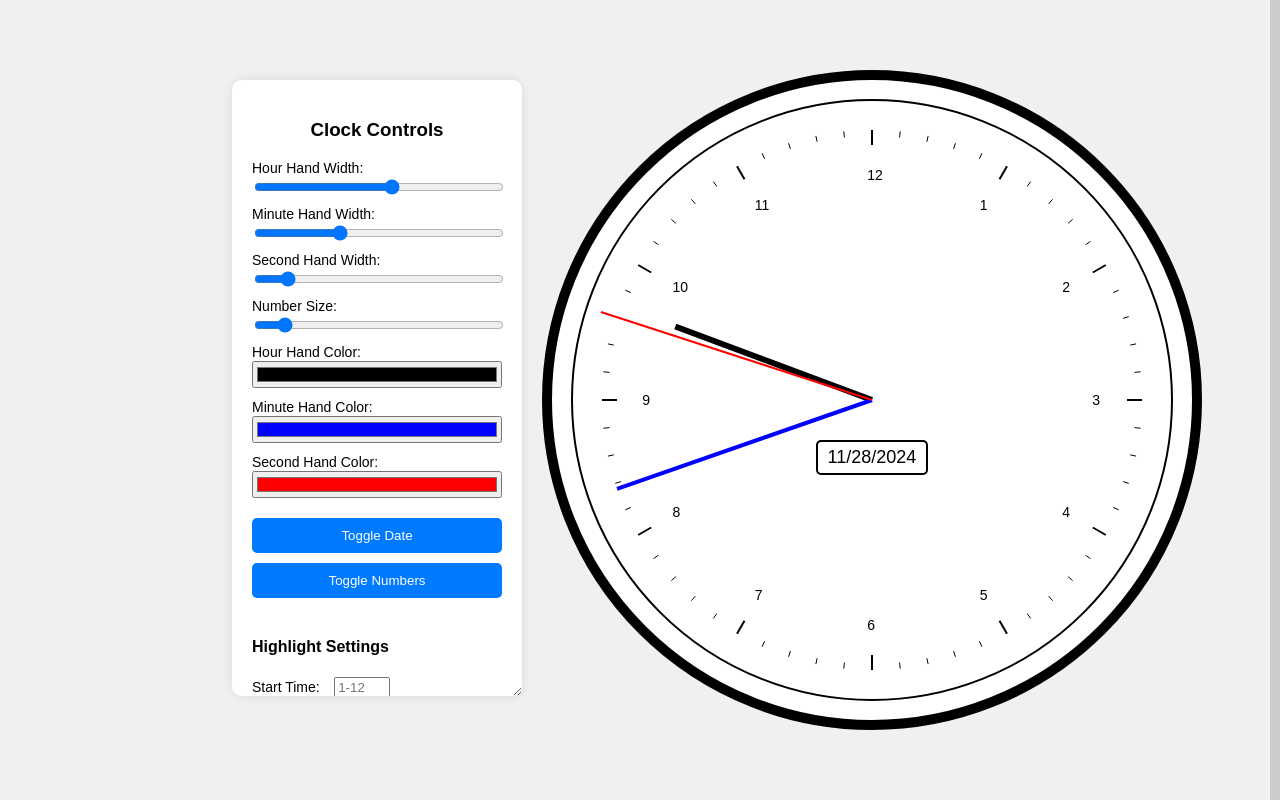
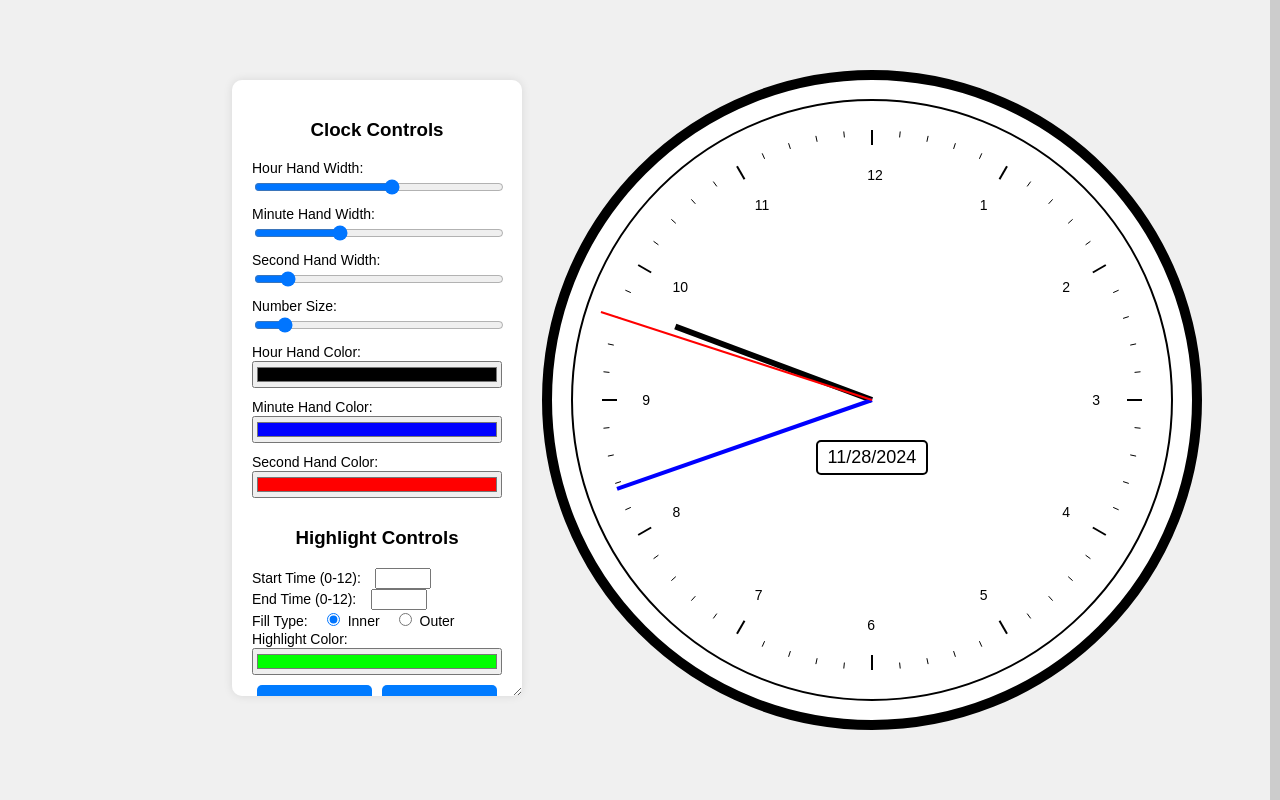
Before and after one commit to trmttm/AnalogClockTimeManagement, a plain HTML site: page index.html in a window 1280 px wide. Drawn offline with Linux system fonts and the light colour scheme.

Commit message:
Stacked button horzontally

```diff
--- a/index.html
+++ b/index.html
@@ -12,7 +12,7 @@
         <div class="controls">
             <h3>Clock Controls</h3>
 
-            <!-- Hand Width Controls -->
+            <!-- Width and Color Sliders -->
             <label for="hourWidth">Hour Hand Width:</label>
             <input type="range" id="hourWidth" min="1" max="10" value="6">
             <br>
@@ -29,7 +29,6 @@
             <input type="range" id="numberSize" min="10" max="50" value="14">
             <br>
 
-            <!-- Hand Color Controls -->
             <label for="hourColor">Hour Hand Color:</label>
             <input type="color" id="hourColor" value="#000000">
             <br>
@@ -42,47 +41,43 @@
             <input type="color" id="secondColor" value="#FF0000">
             <br>
 
-            <!-- Toggle Buttons -->
-            <button id="toggleDateButton">Toggle Date</button>
+            <!-- Highlight Controls -->
+            <h3>Highlight Controls</h3>
+            <label for="startTime">Start Time (0-12):</label>
+            <input type="number" id="startTime" min="0" max="12">
             <br>
 
-            <button id="toggleNumbersButton">Toggle Numbers</button>
-            <br><br>
-
-            <!-- Highlight Configuration -->
-            <h4>Highlight Settings</h4>
-
-            <!-- Time Range Inputs -->
-            <label for="startTime">Start Time:</label>
-            <input type="number" id="startTime" min="1" max="12" placeholder="1-12">
+            <label for="endTime">End Time (0-12):</label>
+            <input type="number" id="endTime" min="0" max="12">
             <br>
 
-            <label for="endTime">End Time:</label>
-            <input type="number" id="endTime" min="1" max="12" placeholder="1-12">
+            <label>Fill Type:</label>
+            <input type="radio" id="innerFill" name="fillType" value="inner" checked>
+            <label for="innerFill">Inner</label>
+            <input type="radio" id="outerFill" name="fillType" value="outer">
+            <label for="outerFill">Outer</label>
             <br>
 
-            <!-- Fill Type Selection -->
-            <label>Fill Type:</label>
-            <label>
-                <input type="radio" name="fillType" value="outer" checked> Outer
-            </label>
-            <label>
-                <input type="radio" name="fillType" value="inner"> Inner
-            </label>
-            <br>
-
-            <!-- Color Picker -->
             <label for="highlightColor">Highlight Color:</label>
             <input type="color" id="highlightColor" value="#00FF00">
             <br>
 
-            <!-- Add Highlight Button -->
-            <button id="addHighlightButton">Add Highlight</button>
-            <button id="undoButton">Undo</button>
-            <button id="redoButton">Redo</button>
-            <button id="resetButton">Reset Highlights</button>
+            <!-- Add and Reset Highlights (Stacked Horizontally) -->
+            <div class="button-group">
+                <button id="addHighlightButton">Add Highlight</button>
+                <button id="resetButton">Reset Highlights</button>
+            </div>
 
+            <!-- Undo and Redo Buttons (Stacked Horizontally) -->
+            <div class="button-group">
+                <button id="undoButton">Undo</button>
+                <button id="redoButton">Redo</button>
+            </div>
 
+            <br>
+            <button id="toggleDateButton">Toggle Date</button>
+            <br>
+            <button id="toggleNumbersButton">Toggle Numbers</button>
         </div>
 
         <!-- Clock Canvas -->
--- a/style.css
+++ b/style.css
@@ -106,3 +106,14 @@ button:hover {
     cursor: ew-resize;
     background-color: #ccc;
 }
+
+.button-group {
+    display: flex;
+    justify-content: space-between;
+    margin-bottom: 10px;
+}
+
+.button-group button {
+    flex: 1;
+    margin: 0 5px;
+}
```
